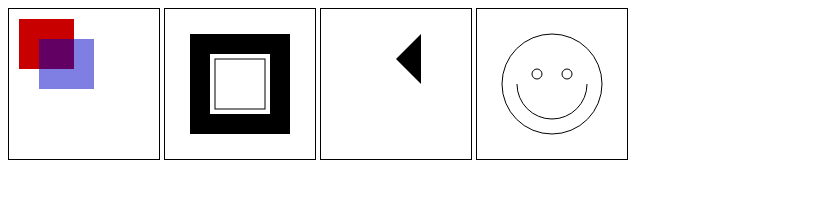
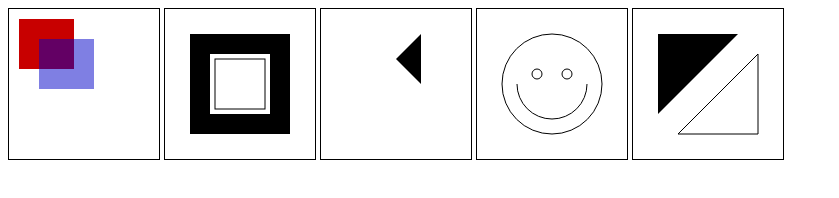
Before and after one commit to iwwwanow/artworks, a website: page artworks/cgi-learning_canvas/index.html in a window 1280 px wide. Shown: the whole page, without its empty margins (0-839 px from the left). Drawn offline with Linux system fonts and the light colour scheme.

Commit message:
feat(canvas): triangles

```diff
--- a/artworks/cgi-learning_canvas/index.html
+++ b/artworks/cgi-learning_canvas/index.html
@@ -10,5 +10,6 @@
     <canvas id="lesson-2" width="150" height="150"></canvas>
     <canvas id="lesson-3" width="150" height="150"></canvas>
     <canvas id="lesson-4" width="150" height="150"></canvas>
+    <canvas id="lesson-5" width="150" height="150"></canvas>
   </body>
 </html>
--- a/artworks/cgi-learning_canvas/script.js
+++ b/artworks/cgi-learning_canvas/script.js
@@ -40,9 +40,27 @@ function drawLesson4(ctx) {
   ctx.stroke();
 }
 
+function drawLesson5(ctx) {
+  // Filled triangle
+  ctx.beginPath();
+  ctx.moveTo(25, 25);
+  ctx.lineTo(105, 25);
+  ctx.lineTo(25, 105);
+  ctx.fill();
+
+  // Stroked triangle
+  ctx.beginPath();
+  ctx.moveTo(125, 125);
+  ctx.lineTo(125, 45);
+  ctx.lineTo(45, 125);
+  ctx.closePath();
+  ctx.stroke();
+}
+
 function draw() {
   drawLessonFactory(1, drawLesson1);
   drawLessonFactory(2, drawLesson2);
   drawLessonFactory(3, drawLesson3);
   drawLessonFactory(4, drawLesson4);
+  drawLessonFactory(5, drawLesson5);
 }
```
